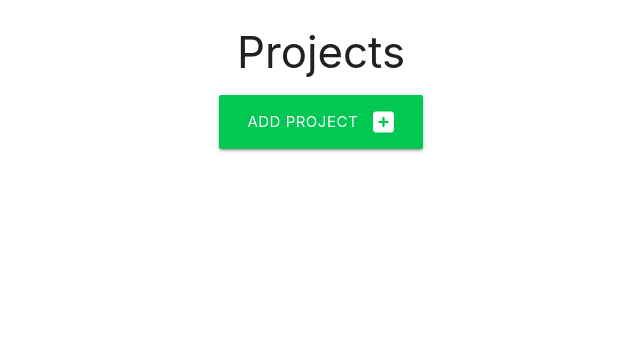
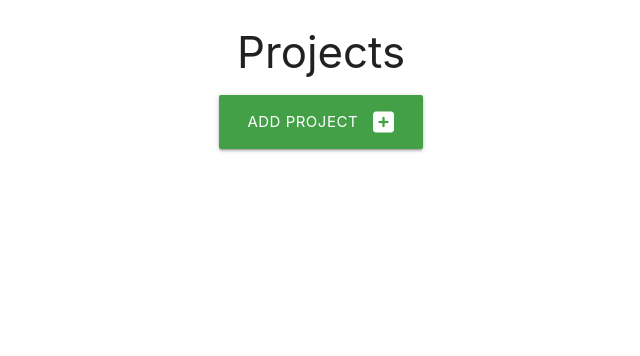
Before and after one commit to develosi/debugist-project, a Flask app: page /projects in a window 1280 px wide. Shown: the part 64-420 px from the top of the page, without its empty margins (319-959 px from the left). Run offline with Flask 2, Linux system fonts and the light colour scheme; data that the repository does not hold is empty; some libraries are stand-ins or nearby versions.

Commit message:
Fix colours on green and red sections

```diff
--- a/debugist/templates/projects.html
+++ b/debugist/templates/projects.html
@@ -5,7 +5,7 @@
 
 <div class="row">
     <div class="col s12 center-align">
-        <a href="{{ url_for('add_project') }}" class="btn-large green accent-4">
+        <a href="{{ url_for('add_project') }}" class="btn-large green darken-1">
             Add Project <i class="fas fa-plus-square right"></i>
         </a>
     </div>
@@ -14,13 +14,13 @@
 <div class="row">
     {% for project in projects %}
     <div class="col s12 m6 l3">
-        <div class="card green accent-4 center-align">
+        <div class="card grey darken-1 center-align">
             <div class="card-content white-text">
                 <span class="card-title">{{ project.project_name }}</span>
             </div>
             <div class="card-action">
-                <a href="#" class="btn green accent-4">Edit</a>
-                <a href="#" class="btn red">Delete</a>
+                <a href="#" class="btn green darken-1">Edit</a>
+                <a href="#" class="btn red darken-4">Delete</a>
             </div>
         </div>
     </div>
```
